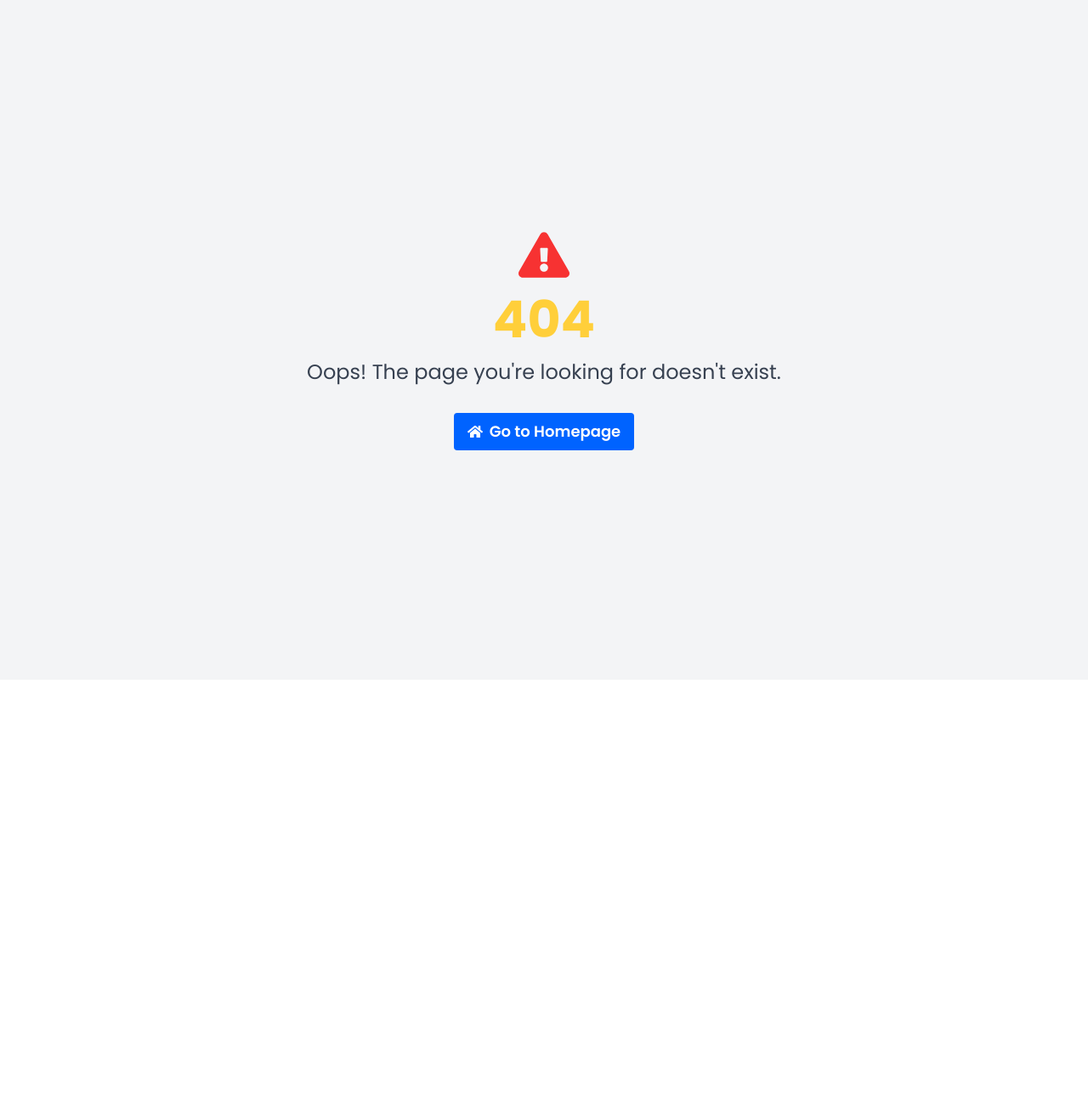
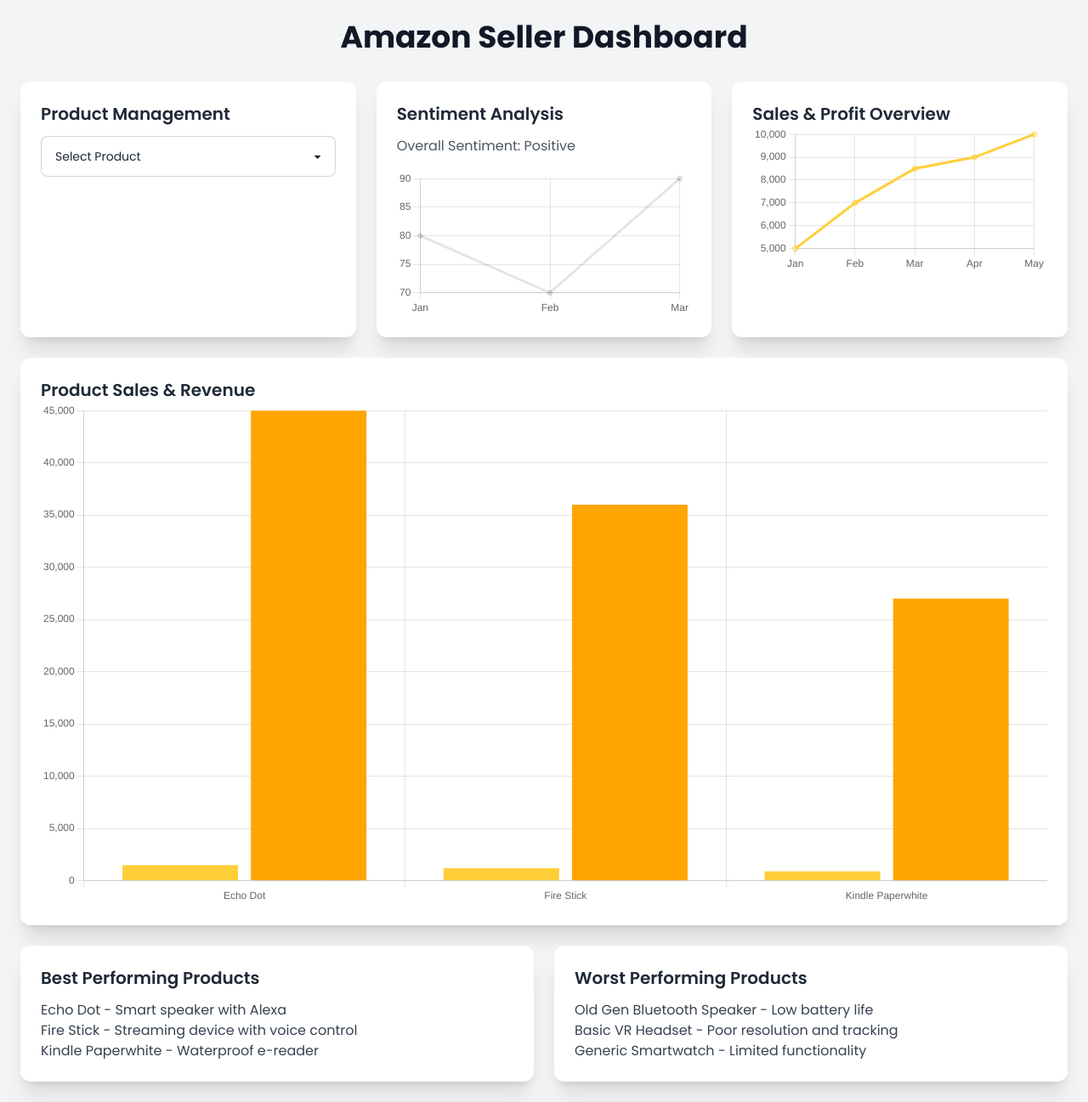
Before and after one commit to atinder11/Major, a React (Vite) app in the folder Client/: page /seller in a window 1280 px wide. Before the commit this address had no page. Shown: the top 1297 px of the page at 85% size. Before the commit the page ends 800 px from the top, so only its background shows below. Built offline with nearby package versions, Linux system fonts and the light colour scheme.

Commit message:
make dashabord

```diff
--- a/Client/package.json
+++ b/Client/package.json
@@ -11,9 +11,11 @@
   },
   "dependencies": {
     "axios": "^1.7.7",
+    "chart.js": "^4.4.8",
     "framer-motion": "^11.5.4",
     "install": "^0.13.0",
     "react": "^18.3.1",
+    "react-chartjs-2": "^5.3.0",
     "react-countup": "^6.5.3",
     "react-dom": "^18.3.1",
     "react-icons": "^5.3.0",
@@ -27,6 +29,7 @@
     "@types/react-dom": "^18.3.0",
     "@vitejs/plugin-react": "^4.3.1",
     "autoprefixer": "^10.4.20",
+    "daisyui": "^4.12.23",
     "eslint": "^9.9.0",
     "eslint-plugin-react": "^7.35.0",
     "eslint-plugin-react-hooks": "^5.1.0-rc.0",
--- a/Client/src/App.jsx
+++ b/Client/src/App.jsx
@@ -22,6 +22,7 @@
 
 
 import { Link } from 'react-router-dom';
+import SellerDashboard from "./pages/SellerDashboard";
 
 const App = () => {
   return (
@@ -51,6 +52,7 @@
         <Route path="/card" element={<Card />} />
         <Route path="/youtube" element={<YoutubeAnalysis />} />
         <Route path="/amazon" element={<AmazonAnalsis />} />
+        <Route path="/seller" element={<SellerDashboard />} />
         <Route path="*" element={<NoPage />} />
       </Routes>
     </>
--- a/Client/src/components/Card.jsx
+++ b/Client/src/components/Card.jsx
@@ -1,47 +1,65 @@
-import React from 'react';
-import { Link } from 'react-router-dom';
+import React from "react";
+import { Link } from "react-router-dom";
 
 function Card() {
   return (
-    <>
-      <div className="flex min-h-screen items-center justify-center p-10 bg-white">
-        <div className="container grid max-w-screen-xl gap-8 lg:grid-cols-2">
-          <div className="flex flex-col rounded-md border border-slate-200">
-            <div className="h-64">
+    <div className="flex min-h-screen items-center justify-center p-4 bg-white">
+      <div className="container grid max-w-screen-xl gap-8 sm:grid-cols-1 md:grid-cols-2">
+        <div className="card card-compact bg-base-100 w-full shadow-xl border border-slate-200">
+          <figure>
             <img
               src="https://lh3.googleusercontent.com/3zkP2SYe7yYoKKe47bsNe44yTgb4Ukh__rBbwXwgkjNRe4PykGG409ozBxzxkrubV7zHKjfxq6y9ShogWtMBMPyB3jiNps91LoNH8A=s500"
-                className="w-full h-full object-cover rounded-t-md"
               alt="Youtube"
+              className="w-full h-80 sm:h-64 md:h-90 object-cover"
             />
-            </div>
-            <div className="p-6">
-              <h3 className="text-xl font-medium text-gray-700">Youtube</h3>
-              <p className="mt-2 text-slate-500">
-              Interpreting user sentiments in YouTube comments to understand audience opinions and engagement trends.
-
+          </figure>
+          <div className="card-body">
+            <h2 className="card-title text-xl sm:text-lg md:text-2xl font-medium text-gray-700">
+              Youtube
+            </h2>
+            <p className="text-base sm:text-sm md:text-lg text-slate-500">
+              Interpreting user sentiments in YouTube comments to understand
+              audience opinions and engagement trends.
             </p>
-              <Link to="/youtube" className="mt-2 inline-flex text-secondary font-bold ">Check Now →</Link>
+            <div className="card-actions justify-end">
+              <Link
+                to="/youtube"
+                className="btn bg-[#ffcf3a] text-black font-bold"
+              >
+                Check Now →
+              </Link>
             </div>
           </div>
-          <div className="flex flex-col rounded-md border border-slate-200">
-            <div className="h-64">
+        </div>
+
+        <div className="card card-compact bg-base-100 w-full shadow-xl border border-slate-200">
+          <figure>
             <img
               src="https://logos-world.net/wp-content/uploads/2020/06/Amazon-Logo.png"
-                className="w-full h-full object-cover rounded-t-md"
               alt="Amazon"
+              className="w-full h-80 sm:h-64 md:h-90 object-cover"
             />
-            </div>
-            <div className="p-6">
-              <h3 className="text-xl font-medium text-gray-700">Amazon</h3>
-              <p className="mt-2 text-slate-500">
-              Focused on analyzing customer sentiments in Amazon reviews to derive insights about product feedback and customer satisfaction.
+          </figure>
+          <div className="card-body">
+            <h2 className="card-title text-xl sm:text-lg md:text-2xl font-medium text-gray-700">
+              Amazon
+            </h2>
+            <p className="text-base sm:text-sm md:text-lg text-slate-500">
+              Focused on analyzing customer sentiments in Amazon reviews to
+              derive insights about product feedback and customer satisfaction.
             </p>
-              <Link to="/amazon" className="mt-2 inline-flex text-secondary font-bold">Check Now →</Link>
+            <div className="card-actions justify-end">
+              <Link
+                to="/amazon"
+                className="btn bg-[#ffcf3a] text-black font-bold"
+              >
+                Check Now →
+              </Link>
             </div>
           </div>
         </div>
       </div>
-    </>
+    </div>
   );
 }
 
--- a/Client/src/components/Footer.jsx
+++ b/Client/src/components/Footer.jsx
@@ -116,14 +116,11 @@
             </div>
           </div>
           {/* copyright section  */}
-          <div className="mt-8">
-            <div className="text-center py-6 border-t-2 border-gray-800/10">
-              <span className="text-sm text-black/60">
-                {" "}
-                @copyright 2024 Opinion Analysis
-              </span>
-            </div>
-          </div>
+          <footer className="footer footer-center border-gray-300/10 text-base-content p-4">
+  <aside>
+    <p>Copyright © {new Date().getFullYear()} - All right reserved by Opinion analysis</p>
+  </aside>
+</footer>
         </div>
       </div>
     </div>
--- a/Client/src/components/Navbar.jsx
+++ b/Client/src/components/Navbar.jsx
@@ -19,7 +19,7 @@
           <div className="text-2xl flex items-center gap-2 font-bold">
             <MdComputer className="text-3xl text-secondary" />
             <p>
-            Opinion
+              Opinion
               <br /> Analysis
             </p>
           </div>
@@ -49,12 +49,13 @@
               rel="noopener noreferrer"
               className="font-semibold hover:text-gray-400"
             >
-              Sign in
+              <button className="btn">Sign in</button>
             </a>
             <Link to="/login">
-              <button className="text-white bg-secondary font-semibold rounded-full px-6 py-2">
-                Register
-              </button>
+            <button className="btn text-white bg-secondary font-semibold rounded-full px-6 py-2 transition-transform duration-300 hover:scale-105 hover:bg-secondary">
+  Register
+</button>
+
             </Link>
           </div>
           {/* Mobile Hamburger Menu */}
--- a/Client/src/pages/AmazonAnalsis.jsx
+++ b/Client/src/pages/AmazonAnalsis.jsx
@@ -12,7 +12,7 @@
       <br />
       <div className="mt-4 flex justify-center">
   <h1 className="text-2xl flex items-center gap-2 font-bold">
-    Enter The YouTube Link:
+    Enter The Product Link:
   </h1>
 </div>
       <br />
--- /dev/null
+++ b/Client/src/pages/SellerDashboard.jsx
@@ -0,0 +1,128 @@
+import React from 'react';
+import { Line, Bar } from 'react-chartjs-2';
+import { Chart as ChartJS, LineElement, CategoryScale, LinearScale, PointElement, BarElement } from 'chart.js';
+import "daisyui";
+
+ChartJS.register(LineElement, CategoryScale, LinearScale, PointElement, BarElement);
+
+const bestProducts = [
+  "Echo Dot - Smart speaker with Alexa",
+  "Fire Stick - Streaming device with voice control",
+  "Kindle Paperwhite - Waterproof e-reader"
+];
+
+const worstProducts = [
+  "Old Gen Bluetooth Speaker - Low battery life",
+  "Basic VR Headset - Poor resolution and tracking",
+  "Generic Smartwatch - Limited functionality"
+];
+
+const userEngagement = [
+  { date: "Jan", reviews: 30 },
+  { date: "Feb", reviews: 45 },
+  { date: "Mar", reviews: 60 },
+];
+
+const salesData = {
+  labels: ["Jan", "Feb", "Mar", "Apr", "May"],
+  datasets: [
+    {
+      label: "Total Sales",
+      data: [5000, 7000, 8500, 9000, 10000],
+      borderColor: "#ffcf3a",
+      backgroundColor: "rgba(255, 207, 58, 0.2)",
+    },
+  ],
+};
+
+const productSalesData = {
+  labels: ["Echo Dot", "Fire Stick", "Kindle Paperwhite"],
+  datasets: [
+    {
+      label: "Sales (Units)",
+      data: [1500, 1200, 900],
+      backgroundColor: "#ffcf3a",
+    },
+    {
+      label: "Revenue ($)",
+      data: [45000, 36000, 27000],
+      backgroundColor: "#ffa500",
+    },
+  ],
+};
+
+function AmazonSellerDashboard() {
+  return (
+    <div className="flex flex-col min-h-screen p-6 bg-gray-100">
+      <h1 className="text-4xl font-bold text-gray-900 mb-8 text-center">Amazon Seller Dashboard</h1>
+
+      <div className="grid grid-cols-1 md:grid-cols-2 lg:grid-cols-3 gap-6">
+        <div className="card bg-white shadow-xl p-6 w-full rounded-xl">
+          <h2 className="text-xl font-semibold text-gray-800">Product Management</h2>
+          <select className="select select-bordered w-full mt-3">
+            <option>Select Product</option>
+            <option>Echo Dot</option>
+            <option>Fire Stick</option>
+          </select>
+        </div>
+
+        <div className="card bg-white shadow-xl p-6 w-full rounded-xl">
+          <h2 className="text-xl font-semibold text-gray-800">Sentiment Analysis</h2>
+          <p className="text-gray-600 mt-3">Overall Sentiment: Positive</p>
+          <div className="mt-4">
+            <Line data={{ labels: ['Jan', 'Feb', 'Mar'], datasets: [{ label: 'Sentiment Trend', data: [80, 70, 90] }] }} />
+          </div>
+        </div>
+
+        <div className="card bg-white shadow-xl p-6 w-full rounded-xl">
+          <h2 className="text-xl font-semibold text-gray-800">Sales & Profit Overview</h2>
+          <Line data={salesData} />
+        </div>
+      </div>
+
+      <div className="card bg-white shadow-xl p-6 mt-6 w-full rounded-xl overflow-x-auto">
+        <h2 className="text-xl font-semibold text-gray-800">Product Sales & Revenue</h2>
+        <Bar data={productSalesData} />
+      </div>
+
+      <div className="grid grid-cols-1 md:grid-cols-2 gap-6 mt-6">
+        <div className="card bg-white shadow-xl p-6 w-full rounded-xl">
+          <h2 className="text-xl font-semibold text-gray-800">Best Performing Products</h2>
+          <ul className="mt-3">
+            {bestProducts.map((product, index) => (
+              <li key={index} className="text-gray-700">{product}</li>
+            ))}
+          </ul>
+        </div>
+
+        <div className="card bg-white shadow-xl p-6 w-full rounded-xl">
+          <h2 className="text-xl font-semibold text-gray-800">Worst Performing Products</h2>
+          <ul className="mt-3">
+            {worstProducts.map((product, index) => (
+              <li key={index} className="text-gray-700">{product}</li>
+            ))}
+          </ul>
+        </div>
+      </div>
+
+      <div className="card bg-white shadow-xl p-6 mt-6 w-full rounded-xl">
+        <h2 className="text-xl font-semibold text-gray-800">User Engagement Insights</h2>
+        <p className="text-gray-600">Analyzing customer interaction trends over time.</p>
+        <ul className="mt-3">
+          {userEngagement.map((data, index) => (
+            <li key={index} className="text-gray-700">{data.date}: {data.reviews} reviews received</li>
+          ))}
+        </ul>
+      </div>
+
+      <div className="card bg-white shadow-xl p-6 mt-6 w-full flex flex-col sm:flex-row justify-between items-center rounded-xl">
+        <div className="flex gap-4">
+          <button className="btn bg-[#ffcf3a] text-black font-medium px-4 py-2 rounded-lg">Feedback</button>
+          <button className="btn bg-[#ffcf3a] text-black font-medium px-4 py-2 rounded-lg">Export CSV</button>
+        </div>
+      </div>
+    </div>
+  );
+}
+
+export default AmazonSellerDashboard;
--- a/Client/tailwind.config.js
+++ b/Client/tailwind.config.js
@@ -19,5 +19,10 @@
       },
     },
   },
-  plugins: [],
+  plugins: [
+    require('daisyui'),
+  ],
+  daisyui: {
+    themes: ["light"],
+  },
 };
```
Also changed, not shown: 2 other files (tests, documents, lock files or other folders). Lines whose indentation alone changed are shown as unchanged.
